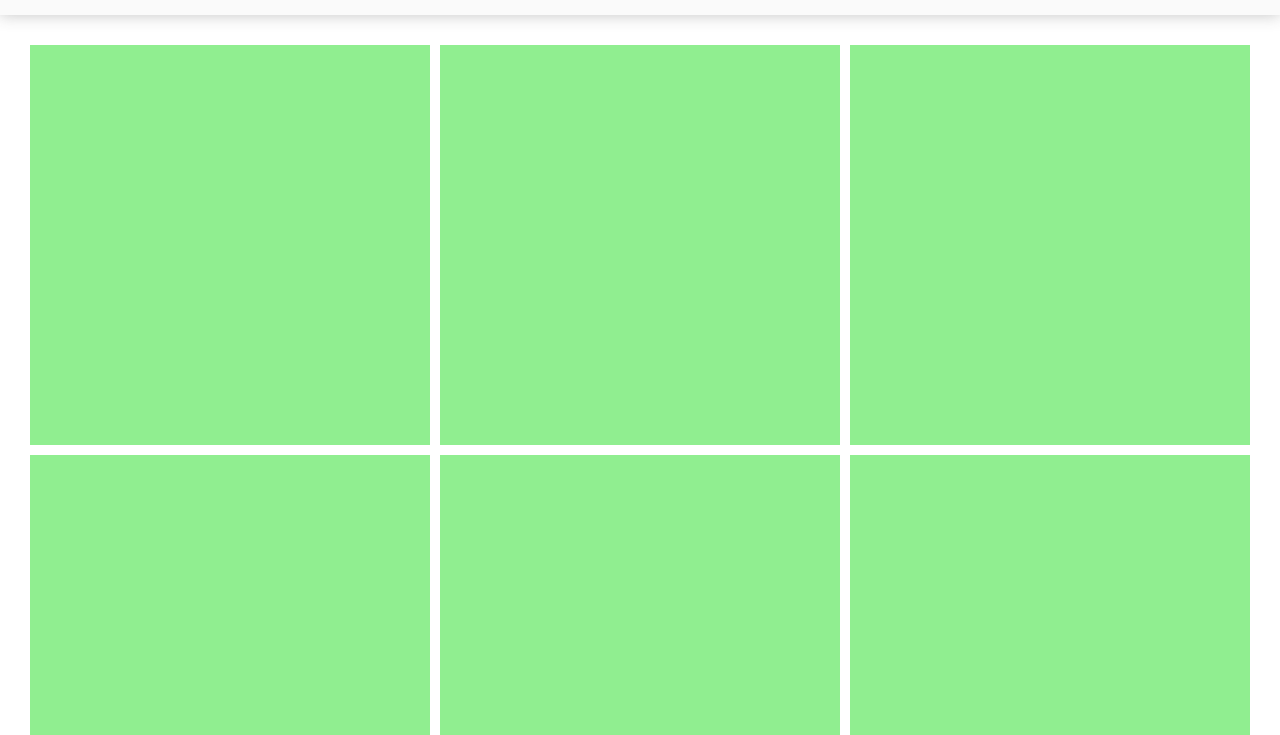
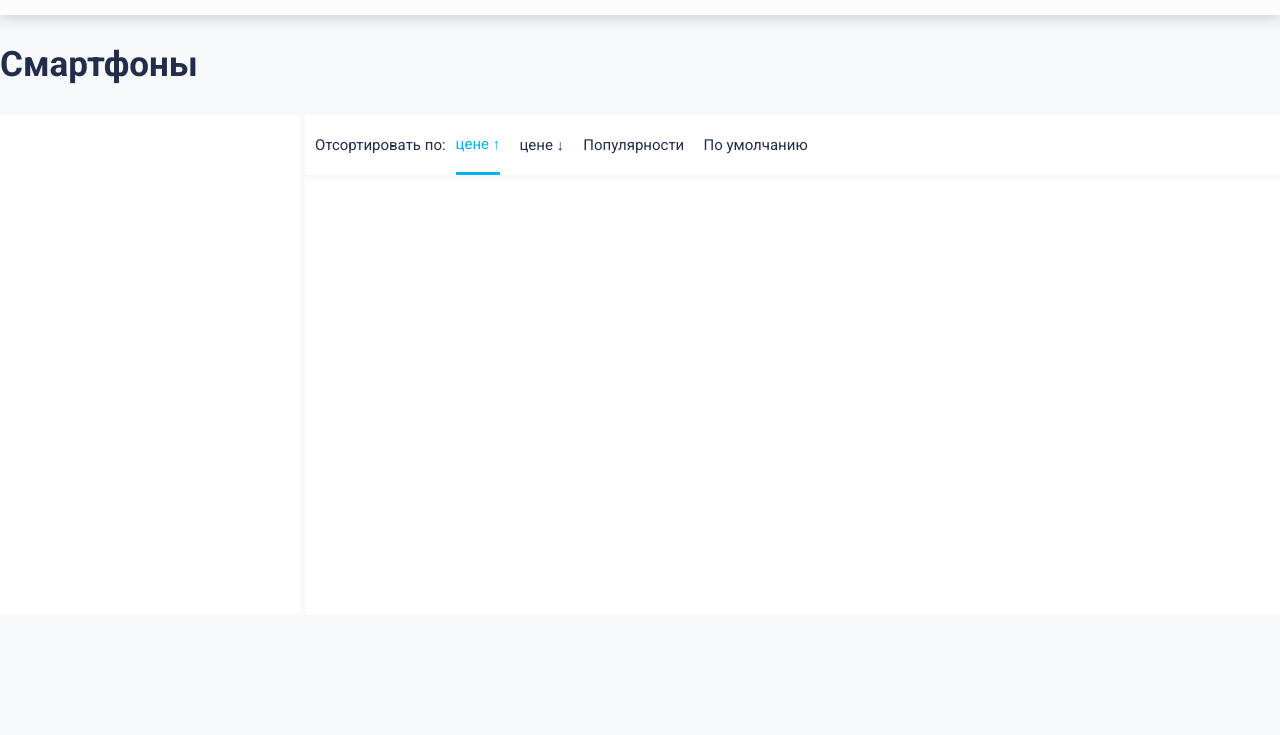
Before and after one commit to Konsttantin/Phone-Market-Project, a plain HTML site: page index.html in a window 1280 px wide. Shown: the part 65-800 px from the top of the page. Drawn offline with Linux system fonts and the light colour scheme.

Commit message:
main section added

```diff
--- a/index.html
+++ b/index.html
@@ -1,5 +1,5 @@
 <!DOCTYPE html>
-<html lang="en">
+<html lang="ru">
 <head>
   <meta charset="UTF-8">
   <meta http-equiv="X-UA-Compatible" content="IE=edge">
@@ -8,9 +8,9 @@
   <link rel="stylesheet" href="style.css">
   <link rel="preconnect" href="https://fonts.googleapis.com">
   <link rel="preconnect" href="https://fonts.gstatic.com" crossorigin>
-  <link href="https://fonts.googleapis.com/css2?family=Rubik+Mono+One&display=swap" rel="stylesheet">
+  <link href="https://fonts.googleapis.com/css2?family=Roboto:wght@400;700&family=Rubik+Mono+One&display=swap" rel="stylesheet">
 </head>
-<body>
+<body id="top">
   <header class="header">
     <div class="header__container">
       <h1 class="header__logo"><a href="#top" class="header__logo__link">Phone Market</a></h1>
@@ -20,13 +20,13 @@
       </form>
 
       <div class="header__icons">
-        <a class="header__icons__icon header__icons__icon--heart" href="index.html">
+        <a class="header__icons__icon header__icons__icon--heart" href="#">
           <svg viewBox="0 0 24 24" fill="none" xmlns="http://www.w3.org/2000/svg">
             <path class="animatedSvg" d="M4.45067 13.9082L11.4033 20.4395C11.6428 20.6644 11.7625 20.7769 11.9037 20.8046C11.9673 20.8171 12.0327 20.8171 12.0963 20.8046C12.2375 20.7769 12.3572 20.6644 12.5967 20.4395L19.5493 13.9082C21.5055 12.0706 21.743 9.0466 20.0978 6.92607L19.7885 6.52734C17.8203 3.99058 13.8696 4.41601 12.4867 7.31365C12.2913 7.72296 11.7087 7.72296 11.5133 7.31365C10.1304 4.41601 6.17972 3.99058 4.21154 6.52735L3.90219 6.92607C2.25695 9.0466 2.4945 12.0706 4.45067 13.9082Z" stroke="#33363F" stroke-width="2"/>
             </svg>
         </a>
 
-        <a class="header__icons__icon header__icons__icon--basket" href="index.html">
+        <a class="header__icons__icon header__icons__icon--basket" href="#">
           <svg viewBox="0 0 24 24" fill="none" xmlns="http://www.w3.org/2000/svg">
             <path d="M4 4H5.62563C6.193 4 6.47669 4 6.70214 4.12433C6.79511 4.17561 6.87933 4.24136 6.95162 4.31912C7.12692 4.50769 7.19573 4.7829 7.33333 5.33333L7.51493 6.05972C7.616 6.46402 7.66654 6.66617 7.74455 6.83576C8.01534 7.42449 8.5546 7.84553 9.19144 7.96546C9.37488 8 9.58326 8 10 8V8" stroke="#33363F" stroke-width="2" stroke-linecap="round"/>
             <path d="M18 17H7.55091C7.40471 17 7.33162 17 7.27616 16.9938C6.68857 16.928 6.28605 16.3695 6.40945 15.7913C6.42109 15.7367 6.44421 15.6674 6.49044 15.5287V15.5287C6.54177 15.3747 6.56743 15.2977 6.59579 15.2298C6.88607 14.5342 7.54277 14.0608 8.29448 14.0054C8.3679 14 8.44906 14 8.61137 14H14" stroke="#33363F" stroke-width="2" stroke-linecap="round" stroke-linejoin="round"/>
@@ -39,27 +39,35 @@
       </div>
     </div>
   </header>
-  <main id="top">
-    <div class="box"></div>
-    <div class="box"></div>
-    <div class="box"></div>
-    <div class="box"></div>
-    <div class="box"></div>
-    <div class="box"></div>
-    <div class="box"></div>
-    <div class="box"></div>
-    <div class="box"></div>
-    <div class="box"></div>
-    <div class="box"></div>
-    <div class="box"></div>
-    <div class="box"></div>
-    <div class="box"></div>
-    <div class="box"></div>
-    <div class="box"></div>
-    <div class="box"></div>
-    <div class="box"></div>
-    <div class="box"></div>
-    <div class="box"></div>
+
+  <main class="main">
+    <div class="main__container">
+      <h2 class="main__header">Смартфоны</h2>
+
+      <section class="main__body">
+        <aside class="filters">
+          <ul class="filters__list">
+
+          </ul>
+        </aside>
+
+        <div class="main__content">
+          <div class="main__content__sort-options">
+            <span class="main__content__sort-options__description">Отсортировать по:</span>
+            <ul class="main__content__sort-options__list">
+              <li class="main__content__sort-options__item active">цене ↑</li>
+              <li class="main__content__sort-options__item">цене ↓</li>
+              <li class="main__content__sort-options__item">Популярности</li>
+              <li class="main__content__sort-options__item">По умолчанию</li>
+            </ul>
+          </div>
+
+          <div class="main__content__goods-area">
+
+          </div>
+        </div>
+      </section>
+    </div>
   </main>
 </body>
 </html>
--- a/style.css
+++ b/style.css
@@ -9,14 +9,40 @@ a {
   text-decoration: none;
 }
 
+ul {
+  list-style: none;
+  padding: 0;
+}
+
 :active, :hover, :focus {
   outline: 0;
   outline-offset: 0;
 }
 
 html {
+  font-family: 'Roboto', 'sans-serif';
   font-size: 10px;
+
+  color: var(--main-text-color);
+
   scroll-behavior: smooth;
+
+  --main-text-color: #222D4A;
+}
+
+body {
+  background-color: #F7F8F9;
+}
+
+/* HEADER */
+
+.header {
+  position: sticky;
+  top: 0;
+
+  background-color: #fcfcfc;
+
+  box-shadow: 0px 0px 15px 0px rgba(61,61,61,0.3);
 }
 
 .header__container {
@@ -28,15 +54,6 @@ html {
   height: 8rem;
 
   margin: 0 auto;
-}
-
-.header {
-  position: sticky;
-  top: 0;
-
-  background-color: #fafafa;
-
-  box-shadow: 0px 0px 15px 0px rgba(61,61,61,0.3);
 }
 
 .header__logo {
@@ -62,10 +79,9 @@ html {
 
 .header__searchbar__field {
   width: 100%;
-  min-width: none;
   height: 4rem;
 
-  padding-left: 4rem;
+  padding-left: 40px;
 
   background: no-repeat url(./svg/magnifying-glass.svg);
   background-position: left;
@@ -73,7 +89,7 @@ html {
   background-color: #fdfdfd;
 
   border: 1px solid #eee;
-  border-radius: .5rem;
+  border-radius: 5px;
   box-shadow: 0px 2px 2px 0px rgba(61,61,61,0.4);
 
   font-size: 2rem;
@@ -114,17 +130,102 @@ html {
   transition: all .3s ease;
 }
 
-main {
-  display: flex;
-  justify-content: space-around;
-  flex-wrap: wrap;
-  gap: 1rem;
+/* MAIN SECTION */
 
-  padding: 3rem;
+.main {
+  height: 100vh;
 }
 
-.box {
-  width: 400px;
-  height: 400px;
-  background-color: lightgreen;
+.main__container {
+  max-width: 1600px;
+
+  margin: 0 auto;
 }
+
+.main__header {
+  font-size: 3.5rem;
+  line-height: 10rem;
+}
+
+.main__body {
+  display: flex;
+  justify-content: space-between;
+  gap: 5px;
+
+  height: 50rem;
+}
+
+.filters {
+  width: 30rem;
+  height: 100%;
+
+  background-color: #fff;
+}
+
+.main__content {
+  display: flex;
+  flex-direction: column;
+
+  height: 100%;
+  flex-grow: 1;
+}
+
+.main__content__sort-options {
+  display: flex;
+  justify-content: start;
+
+  margin-bottom: 5px;
+  padding-left: 10px;
+
+  background-color: #fff;
+}
+
+.main__content__sort-options__description {
+  display: flex;
+  justify-content: center;
+  align-items: center;
+
+  min-width: max-content;
+
+  font-size: 1.5rem;
+}
+
+.main__content__sort-options__list {
+  display: flex;
+  justify-content: flex-start;
+  align-items: stretch;
+  gap: 1.5vw;
+
+  width: 100%;
+
+  padding-left: 10px;
+}
+
+.main__content__sort-options__item {
+  display: flex;
+  justify-content: center;
+  align-items: center;
+
+  width: max-content;
+  height: 6rem;
+
+  font-size: 1.5rem;
+
+  cursor: pointer;
+}
+
+.main__content__sort-options__item:hover {
+  color: #00B2F2;
+}
+
+.main__content__sort-options__item.active {
+  color: #00B2F2;
+  border-bottom: 3px solid #00B2F2;
+}
+
+.main__content__goods-area {
+  flex-grow: 1;
+
+  height: fit-content;
+  background-color: #fff;
+}
```
